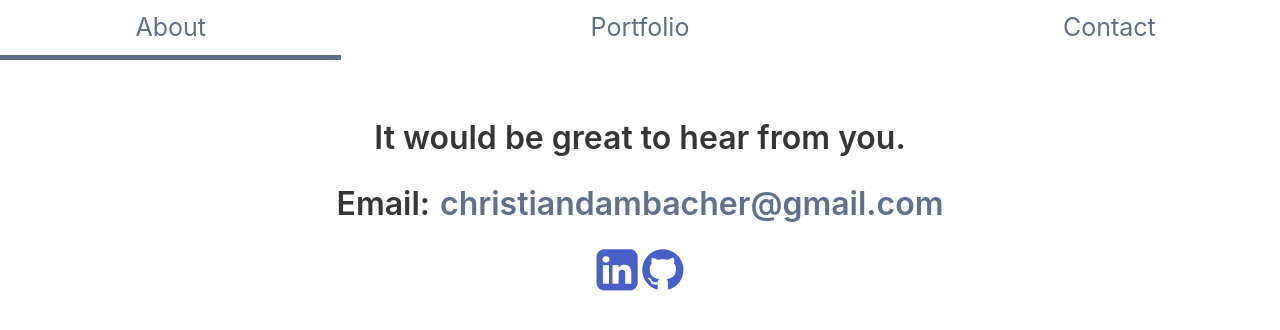
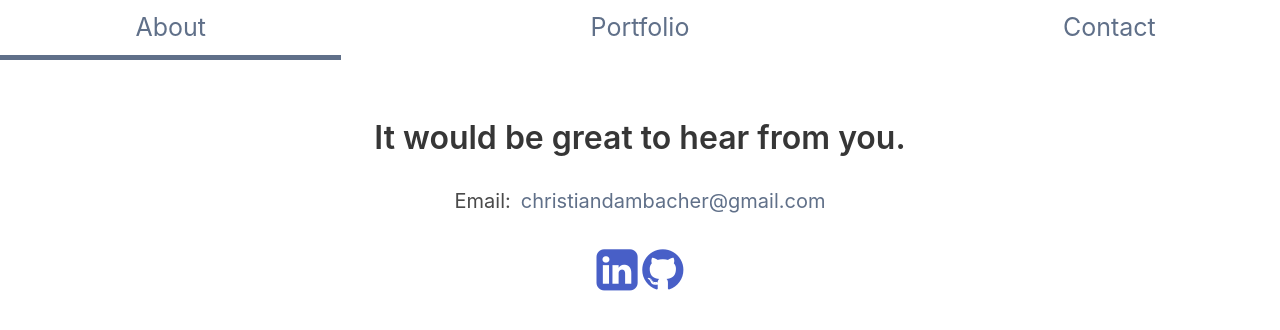
Before and after one commit to ChrstnDmbchr/Portfolio, a React (Create React App) app: page /contact in a window 1280 px wide. Shown: the top 330 px of the page. Built offline with nearby package versions, Linux system fonts and the light colour scheme.

Commit message:
modified font size for contact page

```diff
--- a/src/components/Contact.js
+++ b/src/components/Contact.js
@@ -7,7 +7,7 @@ class Contact extends Component {
       <div className="contact animated fadeIn">
         <h1 className="title">It would be great to hear from you.</h1>
 
-        <h1 className="title contact-email">Email:<a className="contact-email-link" href="mailto:christiandambacher@gmail.com">christiandambacher@gmail.com</a></h1>
+        <h1 className="contact-email">Email:<a className="contact-email-link" href="mailto:christiandambacher@gmail.com">christiandambacher@gmail.com</a></h1>
         <div className="contact-links">
           <a href="https://www.linkedin.com/in/christian-dambacher-0b988116a"> <i className="about-link fa fa-linkedin-square fa-3x" aria-hidden="true"></i></a>
           <a href="https://github.com/ChrstnDmbchr"> <i className="fa fa-github fa-3x" aria-hidden="true"></i></a>
--- a/src/styling/Contact.css
+++ b/src/styling/Contact.css
@@ -3,7 +3,8 @@
 }
 
 .contact-email {
-  margin-top: 30px;
+  margin: 30px 0px 30px 0px;
+  font-size: 20px;
 }
 
 .contact-email a{
```
